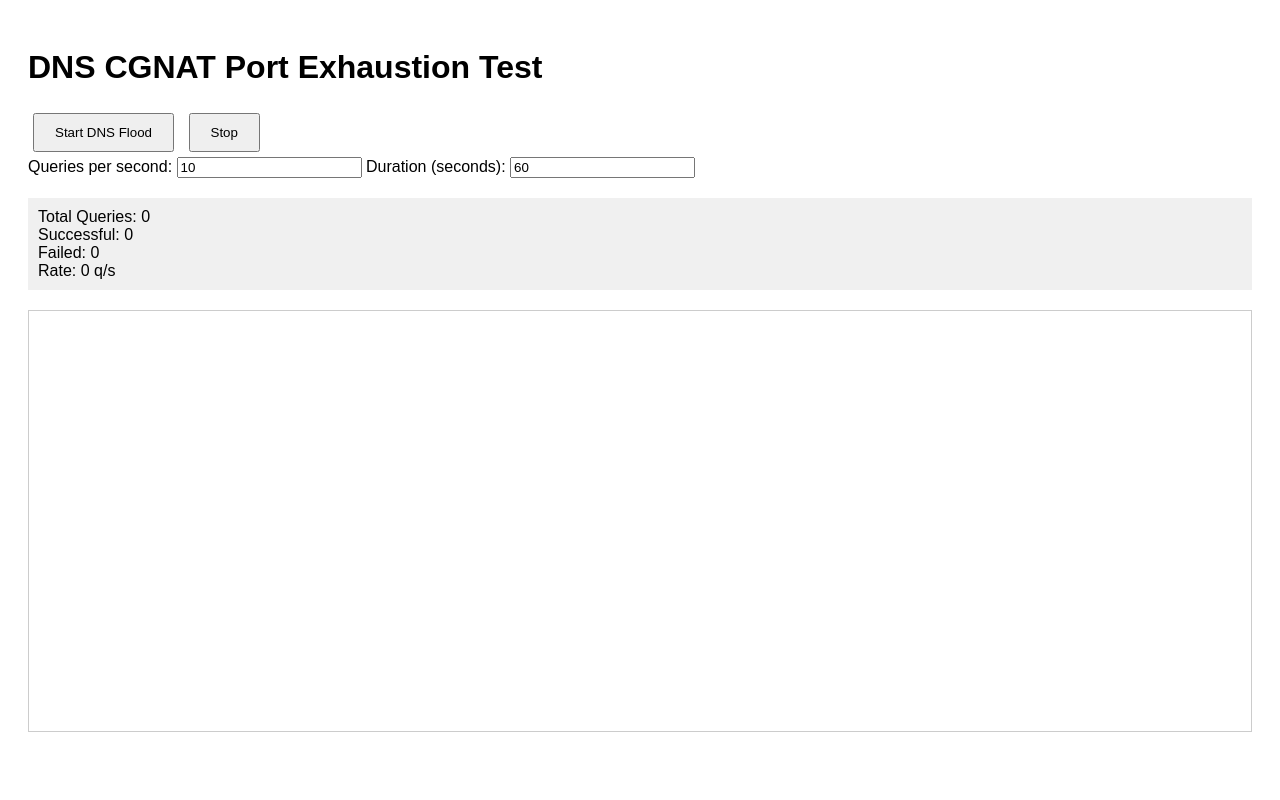
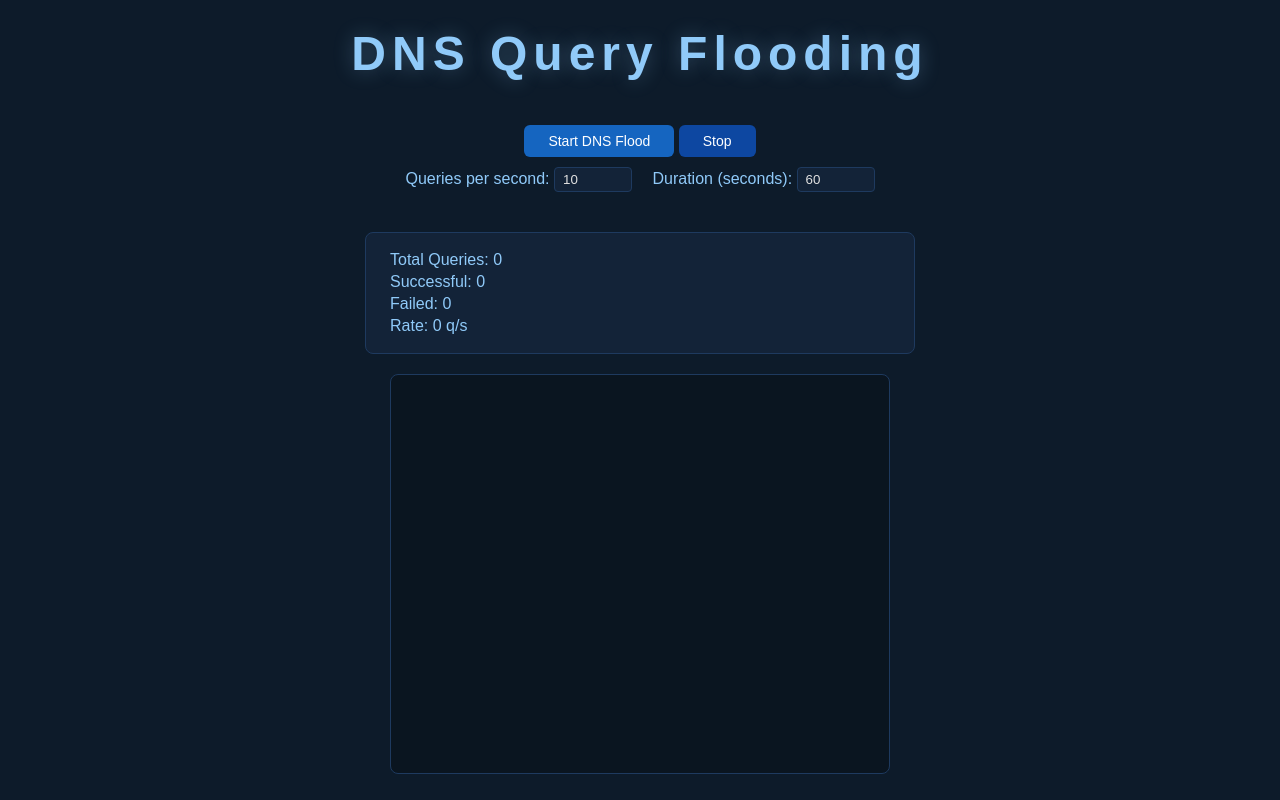
Before and after one commit to stiassi/CGNAT-Port-Congestion-DoS-Attack, a plain HTML site: page udp/dns/public/dns.html in a window 1280 px wide. Drawn offline with Linux system fonts and the light colour scheme.

Commit message:
added README.me + small fixes

```diff
--- a/udp/dns/public/dns.html
+++ b/udp/dns/public/dns.html
@@ -1,24 +1,111 @@
 <!DOCTYPE html>
 <html>
 <head>
-    <title>DNS CGNAT Port Exhaustion Test</title>
+    <title>DNS Query Flooding</title>
     <style>
-        body { font-family: Arial; padding: 20px; }
-        .controls { margin: 20px 0; }
-        .stats { margin: 20px 0; padding: 10px; background: #f0f0f0; }
-        button { padding: 10px 20px; margin: 5px; }
-        #log { height: 400px; overflow-y: scroll; border: 1px solid #ccc; padding: 10px; font-family: monospace; font-size: 12px; }
+        body {
+            font-family: sans-serif;
+            background: #0d1b2a;
+            color: #e0e0e0;
+            display: flex;
+            flex-direction: column;
+            align-items: center;
+            justify-content: center;
+            min-height: 100vh;
+            margin: 0;
+            padding: 20px;
+            box-sizing: border-box;
+        }
+
+        h1 {
+            font-size: 48px;
+            font-weight: 700;
+            letter-spacing: 6px;
+            color: #90caf9;
+            text-shadow: 0 0 20px rgba(144, 202, 249, 0.3);
+            margin: 0 0 24px 0;
+        }
+
+        .controls {
+            margin: 20px 0;
+            display: flex;
+            flex-direction: column;
+            align-items: center;
+            gap: 10px;
+        }
+
+        .stats {
+            margin: 20px 0;
+            padding: 14px 24px;
+            background: #132338;
+            border: 1px solid #1e3a5f;
+            border-radius: 8px;
+            width: 100%;
+            max-width: 500px;
+        }
+
+        .stats div {
+            margin: 4px 0;
+            color: #90caf9;
+        }
+
+        button {
+            padding: 8px 24px;
+            border: none;
+            border-radius: 6px;
+            cursor: pointer;
+            font-size: 14px;
+            transition: opacity 0.2s;
+            color: #fff;
+        }
+
+        button:hover { opacity: 0.85; }
+
+        button:first-of-type { background: #1565c0; }
+        button:last-of-type  { background: #0d47a1; }
+
+        label {
+            color: #90caf9;
+            margin: 0 8px;
+        }
+
+        input[type="number"] {
+            background: #132338;
+            border: 1px solid #1e3a5f;
+            border-radius: 4px;
+            color: #e0e0e0;
+            padding: 4px 8px;
+            width: 60px;
+        }
+
+        #log {
+            height: 400px;
+            overflow-y: scroll;
+            border: 1px solid #1e3a5f;
+            border-radius: 8px;
+            padding: 10px;
+            font-family: monospace;
+            font-size: 12px;
+            background: #0a1520;
+            width: 100%;
+            max-width: 500px;
+            box-sizing: border-box;
+            color: #64b5f6;
+        }
     </style>
 </head>
 <body>
-    <h1>DNS CGNAT Port Exhaustion Test</h1>
+    <h1>DNS Query Flooding</h1>
 
     <div class="controls">
-        <button onclick="startFlood()">Start DNS Flood</button>
-        <button onclick="stopFlood()">Stop</button>
-        <br>
-        <label>Queries per second: <input type="number" id="qps" value="10"></label>
-        <label>Duration (seconds): <input type="number" id="duration" value="60"></label>
+        <div>
+            <button onclick="startFlood()">Start DNS Flood</button>
+            <button onclick="stopFlood()">Stop</button>
+        </div>
+        <div>
+            <label>Queries per second: <input type="number" id="qps" value="10"></label>
+            <label>Duration (seconds): <input type="number" id="duration" value="60"></label>
+        </div>
     </div>
 
     <div class="stats">
@@ -81,7 +168,6 @@
 
             intervalId = setInterval(sendDNSQuery, 1000 / qps);
 
-
             setTimeout(stopFlood, duration);
 
             log('attack started');
```
Also changed, not shown: udp/dns/README.md (added), 1 other file.
